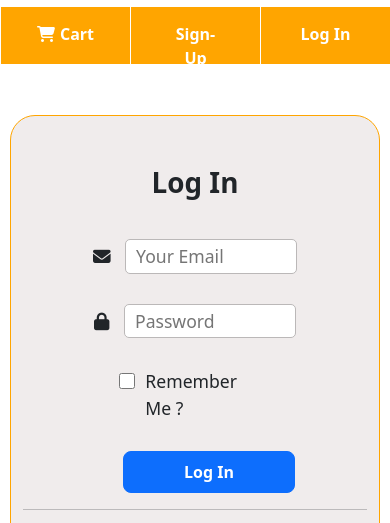
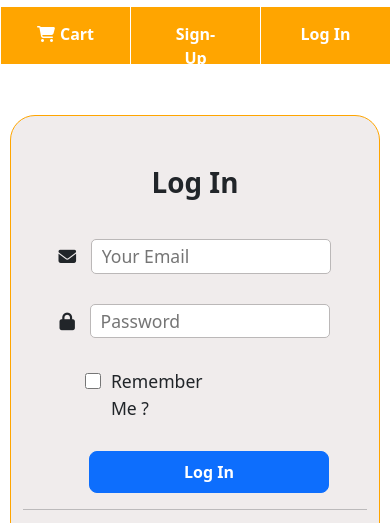
Before and after one commit to Priyanshu174/E_Commerce_Website, a plain HTML site: page login.html in a window 390 px wide. Shown: the part 53-576 px from the top of the page. Drawn offline with nearby package versions, Linux system fonts and the light colour scheme.

Commit message:
Update styles.css

```diff
--- a/styles.css
+++ b/styles.css
@@ -522,13 +522,13 @@
         margin: 50px 10px ;
       }
       .log-in input{
-          width: 50%;
+          width: 70%;
       }
       .log-in .btn{
-          width: 50% !important;
+          width: 70% !important;
       }
       .log-in #check{
-        margin-left: 28%;
+        margin-left: 18%;
     }
 
 }
```
